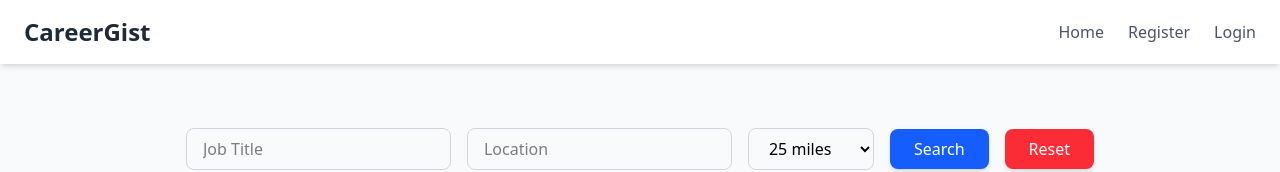
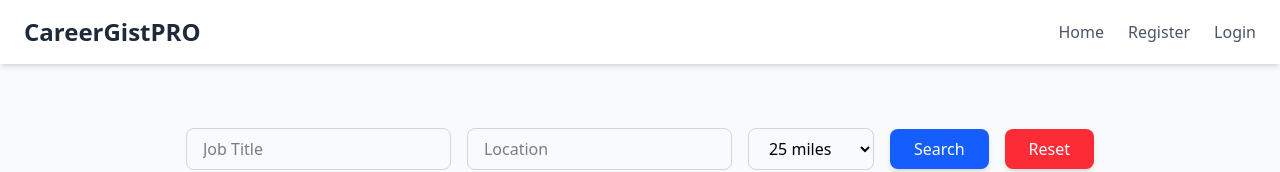
Before and after one commit to nathangreen1632/CareerGistPRO, a React (Vite) app in the folder client/: page / in a window 1280 px wide. Shown: the top 172 px of the page. Built offline with nearby package versions, Linux system fonts and the light colour scheme; no server answers.

Commit message:
Update header branding text for improved clarity
Combined "Career" and "Gist" into "CareerGist" and appended "PRO" for a more cohesive and professional branding. This enhances the visual appeal and better aligns with the platform's identity.

```diff
--- a/client/src/components/Layout.tsx
+++ b/client/src/components/Layout.tsx
@@ -20,8 +20,8 @@ const Layout: React.FC = () => {
       <header className="bg-white dark:bg-gray-800 shadow-md">
         <div className="container mx-auto px-6 py-4 flex justify-between items-center">
           <Link to="/" className="text-2xl font-bold">
-            <span className="text-gray-800 dark:text-white">Career</span>
-            <span className="text-gray-800 dark:text-red-500">Gist</span>
+            <span className="text-gray-800 dark:text-white">CareerGist</span>
+            <span className="text-gray-800 dark:text-red-500">PRO</span>
           </Link>
 
           <nav className="flex space-x-6">
```
